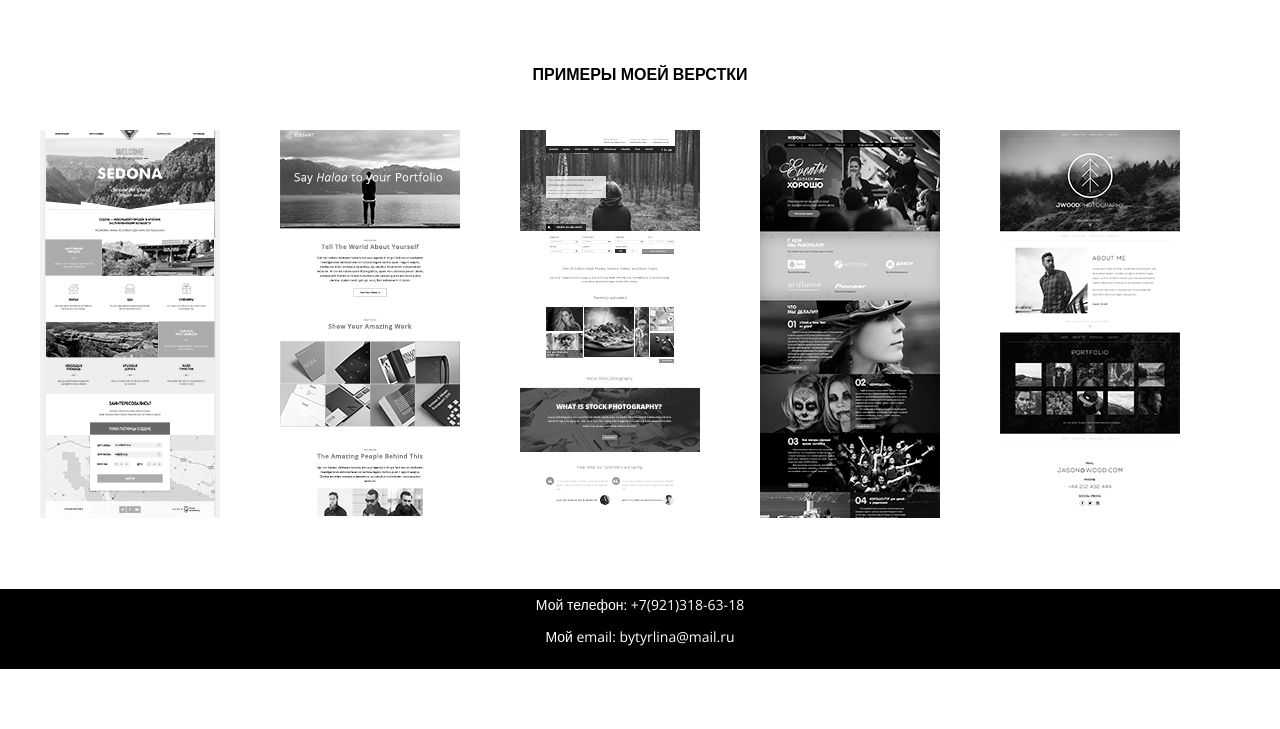
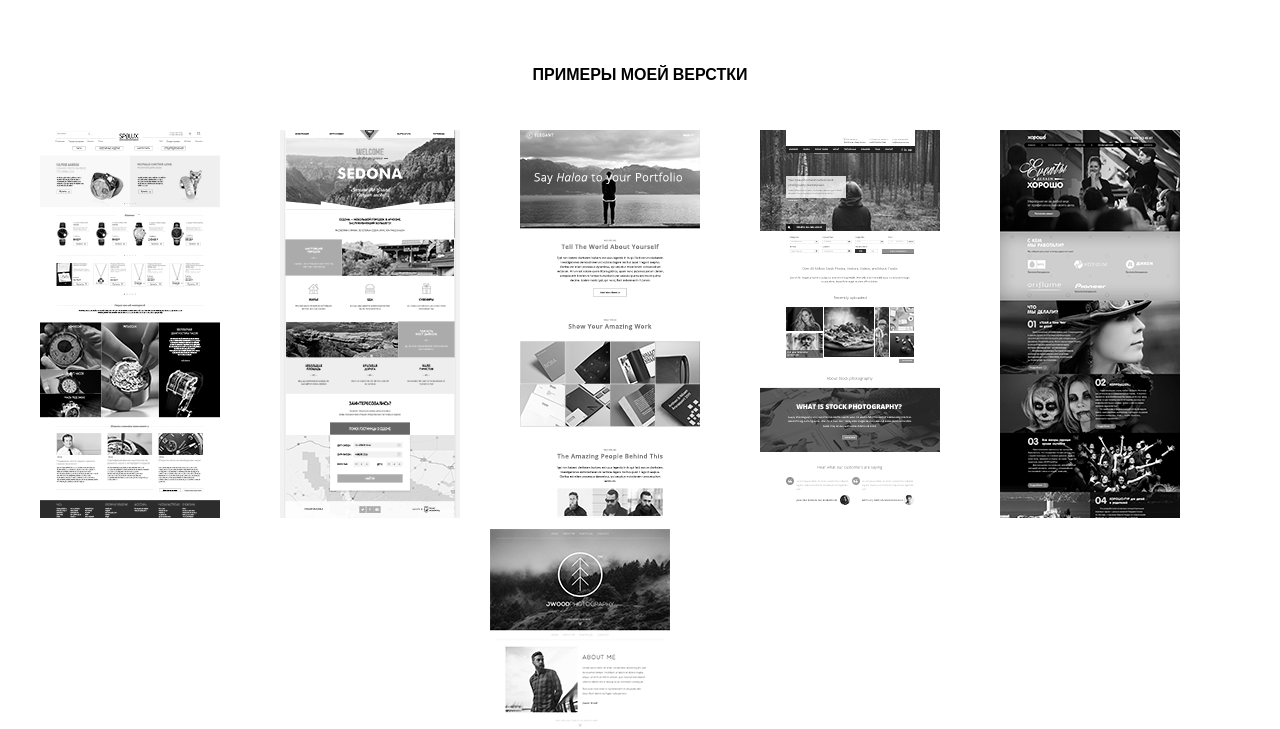
Before and after one commit to ValeraBu/ValeraBu.github.io, a plain HTML site: page index.html in a window 1280 px wide. Shown: the part 615-1344 px from the top of the page. Before the commit the page ends 1284 px from the top, so only its background shows below. Drawn offline with nearby package versions, Linux system fonts and the light colour scheme.

Commit message:
add spbluxwatch

```diff
--- a/index.html
+++ b/index.html
@@ -30,7 +30,7 @@
       <div class="work">
       <h3>Примеры моей верстки</h3>
       <div class="work-img">
-       <!--  <a href="spbluxwatch/index.html"><img src="img/sedona.png" width="180" height="388" alt=""></a> -->
+        <a href="spbluxwatch/index.html"><img src="img/watch.jpg" width="180" height="388" alt=""></a>
         <a href="sedona.html"> <img src="img/sedona.png" width="180" height="388" alt=""> </a>
         <a href="elegant.html"> <img src="img/elegant.png" width="180" height="388" alt=""> </a>
         <a href="innosphere.html"><img src="img/innosphere.png" width="180" height="388" alt=""></a>
```
Also changed, not shown: img/watch.jpg (added).
